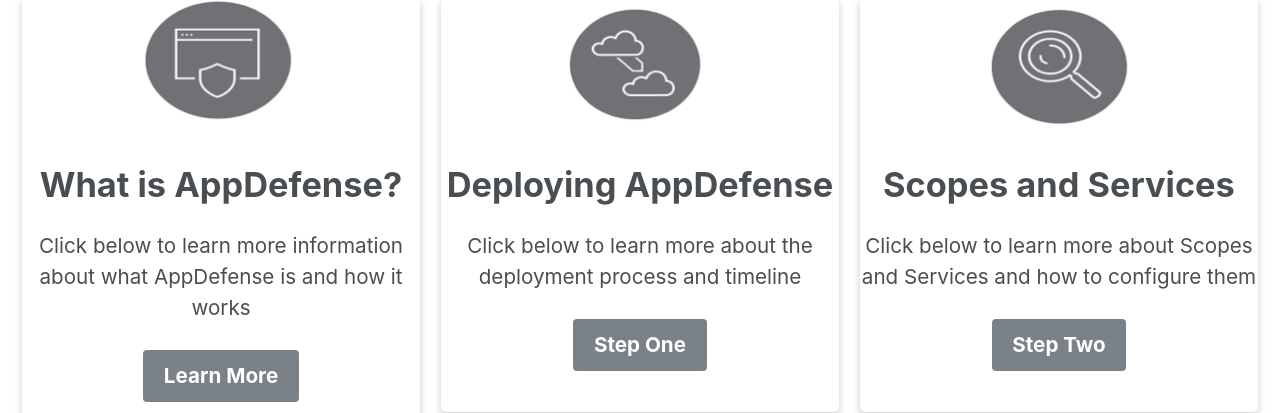
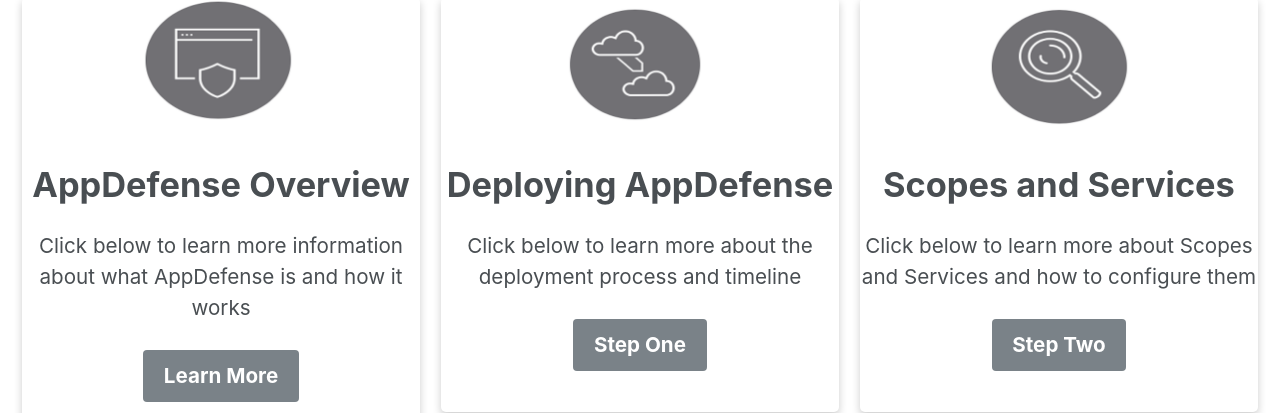
Before and after one commit to vmware-csa-team/AppDefense-Quick-Start-Guide, a Jekyll site: the page built from index.html, in a window 1280 px wide. Shown: the part 561-974 px from the top of the page. Built offline with Jekyll 4.4.1, drawn with Linux system fonts in a browser that asks for light colours; nearby versions of some CDN libraries; the list of posts is cut into pages by our own code.

Commit message:
Update index.html

```diff
--- a/index.html
+++ b/index.html
@@ -10,7 +10,7 @@
 feature_row:
   - image_path: /assets/images/appd1.png
     alt: "What is Appdefense?"
-    title: "What is AppDefense?"
+    title: "AppDefense Overview"
     excerpt: 'Click below to learn more information about what AppDefense is and how it works'
     url: "https://vmware-csa-team.github.io/vmware-csa-team/workshop-manual-partner/"
     btn_label: "Learn More"
```
